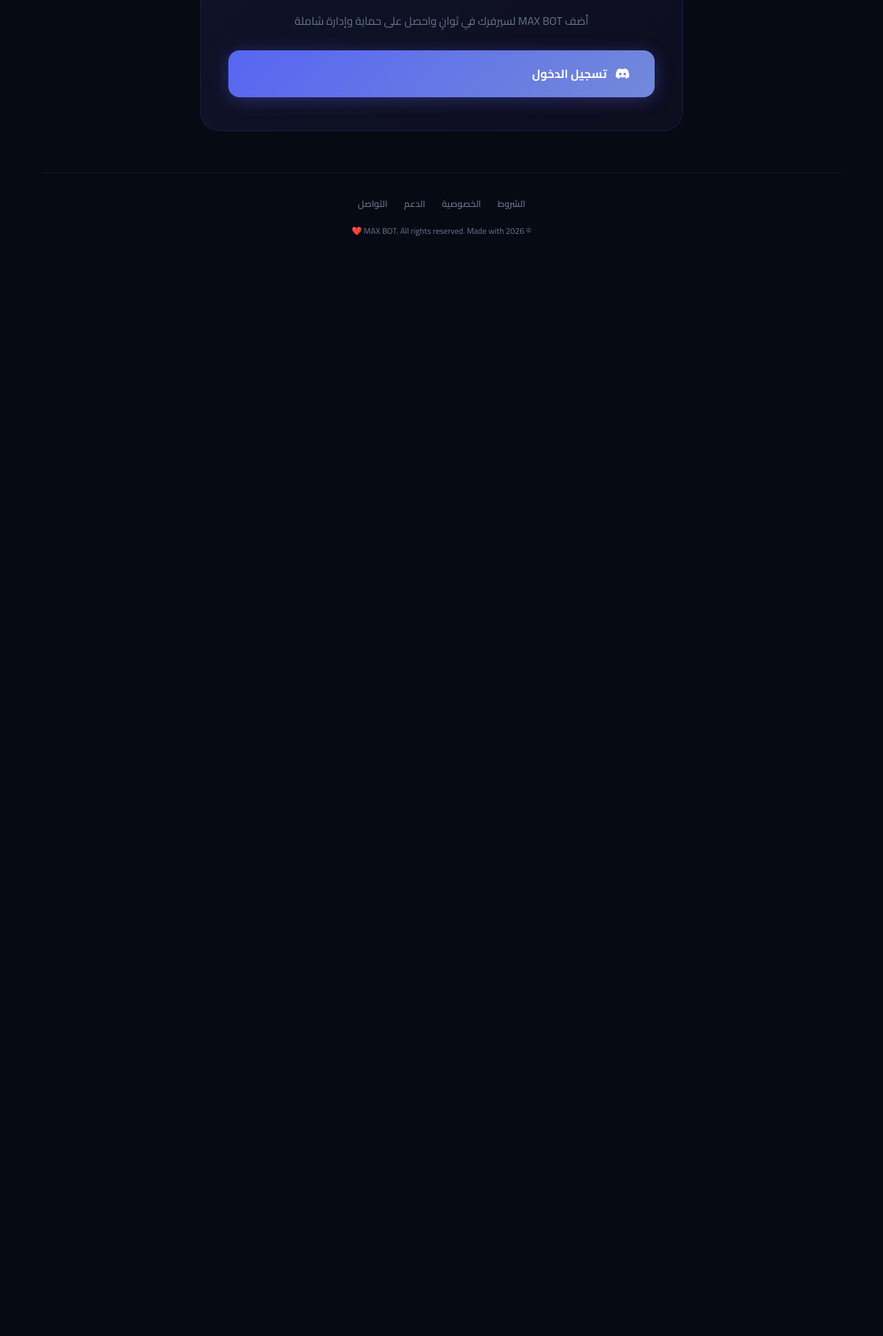
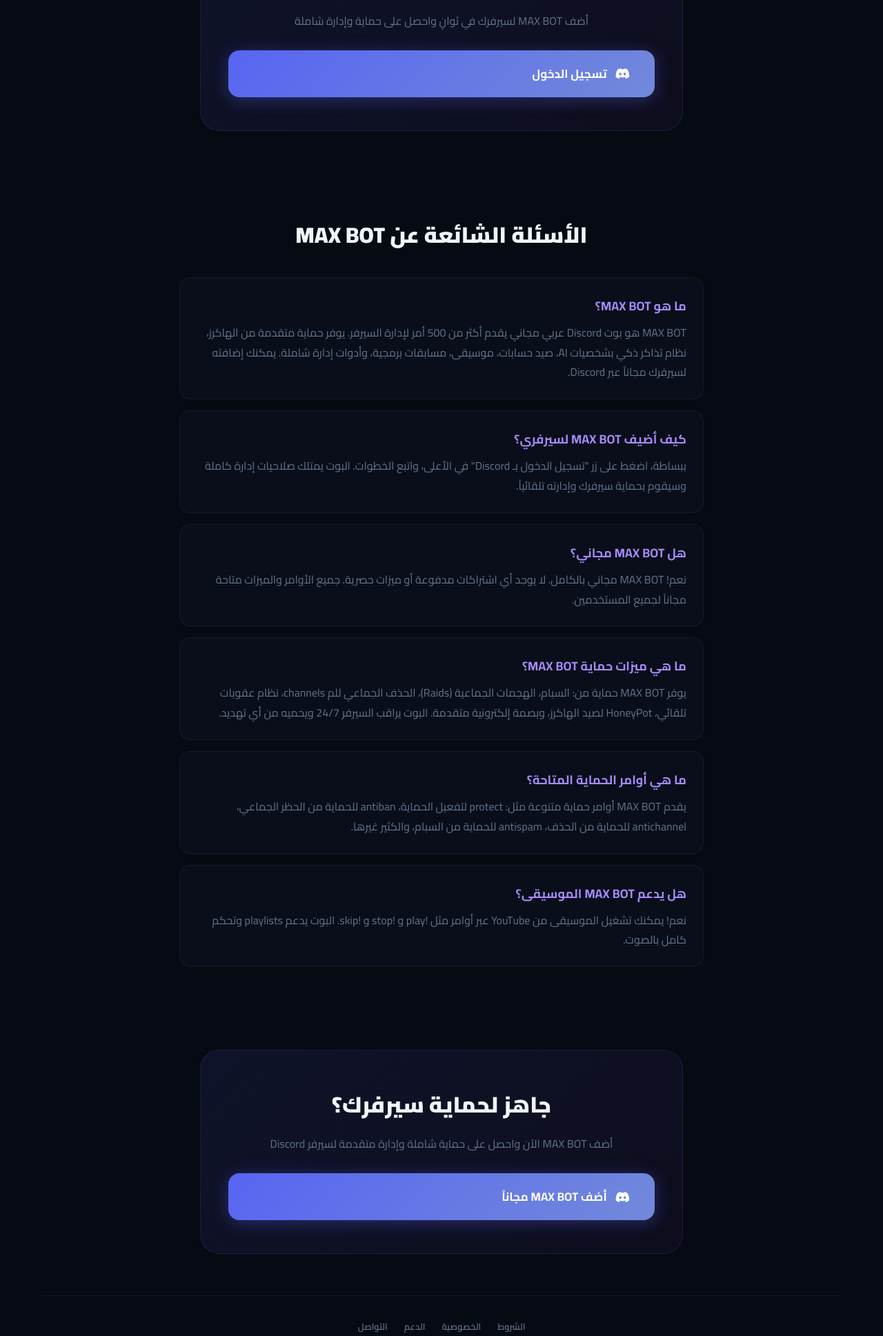
Before and after one commit to max-bot96/maxbot-railway, a Flask app: page / in a window 1280 px wide. Shown: the part 2300-4237 px from the top of the page at 69% size. Before the commit the page ends 2642 px from the top, so only its background shows below. Run offline with Flask 3, Linux system fonts and the light colour scheme.

Commit message:
Improve SEO for max bot search ranking

```diff
--- a/templates/landing.html
+++ b/templates/landing.html
@@ -3,22 +3,22 @@
 <head>
     <meta charset="UTF-8">
     <meta name="viewport" content="width=device-width, initial-scale=1.0">
-    <title>MAX BOT - بوت Discord احترافي متكامل | إدارة وحماية وتذاكر</title>
-    <meta name="description" content="MAX BOT هو بوت Discord احترافي عربي متكامل. يوفر حماية متقدمة، نظام تذاكر ذكي، صيد هاكرز، موسيقى، وأوامر إدارة شاملة. مجاناً بالكامل.">
-    <meta name="keywords" content="discord bot, بوت ديسكورد, بوت عربي, إدارة سيرفر, حماية, تذاكر, صيد, موسيقى, MAX BOT, discord management, server protection, discord bot free, بوت ديسكورد مجاني">
+    <title>MAX BOT - بوت Discord احترافي مجاني | حماية وإدارة وتذاكر 2026</title>
+    <meta name="description" content="MAX BOT هو أفضل بوت Discord عربي مجاني. يوفر حماية متقدمة من الهاكرز، نظام تذاكر ذكي، صيد حسابات، موسيقى، وأكثر من 500 أمر إدارة. أضفه لسيرفرك الآن مجاناً!">
+    <meta name="keywords" content="max bot, ماكس بوت, discord bot, بوت ديسكورد, بوت عربي, بوت مجاني, إدارة سيرفر, حماية, تذاكر, صيد, موسيقى, discord management, server protection, discord bot free, بوت ديسكورد مجاني, افضل بوت ديسكورد, best discord bot, discord bot 2026, بوت حماية سيرفر, بوت تذاكر, حماية من الهاكرز, صيد حسابات ديسكورد">
     <meta name="author" content="MAX BOT Team">
-    <meta name="robots" content="index, follow, max-snippet:-1, max-image-preview:large">
-    <meta name="googlebot" content="index, follow">
-    <meta name="google-site-verification" content="TKGqCUFlUr5fw6fyzN5o_4fC-vw8ufDql1yvEdt4H6g" />
-    <meta property="og:title" content="MAX BOT - بوت Discord احترافي متكامل">
-    <meta property="og:description" content="بوت Discord عربي مع حماية متقدمة، تذاكر ذكية، صيد هاكرز، موسيقى، وأكثر. مجاني بالكامل.">
+    <meta name="robots" content="index, follow, max-snippet:-1, max-image-preview:large, max-video-preview:-1">
+    <meta name="googlebot" content="index, follow, max-snippet:-1, max-image-preview:large">
+    <meta name="theme-color" content="#6366f1">
+    <meta property="og:title" content="MAX BOT - أفضل بوت Discord عربي مجاني 2026">
+    <meta property="og:description" content="بوت Discord عربي مجاني مع حماية متقدمة، تذاكر ذكية، صيد هاكرز، موسيقى، وأكثر من 500 أمر. أضفه لسيرفرك الآن!">
     <meta property="og:type" content="website">
     <meta property="og:url" content="https://web-production-f6fb8.up.railway.app">
     <meta property="og:site_name" content="MAX BOT">
     <meta property="og:locale" content="ar_AR">
     <meta name="twitter:card" content="summary_large_image">
-    <meta name="twitter:title" content="MAX BOT - بوت Discord احترافي">
-    <meta name="twitter:description" content="بوت Discord عربي متكامل. حماية، تذاكر، صيد، موسيقى. مجاني.">
+    <meta name="twitter:title" content="MAX BOT - أفضل بوت Discord عربي مجاني 2026">
+    <meta name="twitter:description" content="بوت Discord عربي مجاني. حماية، تذاكر، صيد، موسيقى. أضفه الآن!">
     <link rel="canonical" href="https://web-production-f6fb8.up.railway.app">
     <link href="https://fonts.googleapis.com/css2?family=Cairo:wght@300;400;500;600;700;800;900&display=swap" rel="stylesheet">
     <link rel="stylesheet" href="https://cdnjs.cloudflare.com/ajax/libs/font-awesome/6.4.0/css/all.min.css">
@@ -27,11 +27,15 @@
         "@context": "https://schema.org",
         "@type": "SoftwareApplication",
         "name": "MAX BOT",
+        "alternateName": ["ماكس بوت", "Max Bot Discord", "MAX BOT Discord"],
         "applicationCategory": "SocialNetworkingApplication",
         "operatingSystem": "Discord",
-        "description": "بوت Discord احترافي عربي مع حماية متقدمة وتذاكر ذكية ونظام صيد وموسيقى",
+        "description": "بوت Discord احترافي عربي مجاني مع حماية متقدمة وتذاكر ذكية ونظام صيد وموسيقى وأكثر من 500 أمر إدارة",
         "url": "https://web-production-f6fb8.up.railway.app",
-        "offers": { "@type": "Offer", "price": "0", "priceCurrency": "USD" }
+        "screenshot": "https://web-production-f6fb8.up.railway.app/static/screenshot.png",
+        "offers": { "@type": "Offer", "price": "0", "priceCurrency": "USD" },
+        "author": { "@type": "Organization", "name": "MAX BOT Team" },
+        "aggregateRating": { "@type": "AggregateRating", "ratingValue": "4.8", "ratingCount": "150" }
     }
     </script>
     <style>
@@ -179,6 +183,48 @@
             </div>
         </section>
 
+        <section class="faq-section" style="max-width:800px;margin:60px auto;padding:0 20px">
+            <h2 style="font-size:32px;font-weight:900;text-align:center;margin-bottom:32px">الأسئلة الشائعة عن MAX BOT</h2>
+
+            <div style="background:rgba(12,18,32,0.6);border:1px solid rgba(255,255,255,0.06);border-radius:16px;padding:24px;margin-bottom:16px">
+                <h3 style="color:var(--accent);font-size:18px;margin-bottom:8px">ما هو MAX BOT؟</h3>
+                <p style="color:var(--text3);line-height:1.8">MAX BOT هو بوت Discord عربي مجاني يقدم أكثر من 500 أمر لإدارة السيرفر. يوفر حماية متقدمة من الهاكرز، نظام تذاكر ذكي بشخصيات AI، صيد حسابات، موسيقى، مسابقات برمجية، وأدوات إدارة شاملة. يمكنك إضافته لسيرفرك مجاناً عبر Discord.</p>
+            </div>
+
+            <div style="background:rgba(12,18,32,0.6);border:1px solid rgba(255,255,255,0.06);border-radius:16px;padding:24px;margin-bottom:16px">
+                <h3 style="color:var(--accent);font-size:18px;margin-bottom:8px">كيف أضيف MAX BOT لسيرفري؟</h3>
+                <p style="color:var(--text3);line-height:1.8">ببساطة، اضغط على زر "تسجيل الدخول بـ Discord" في الأعلى، واتبع الخطوات. البوت يمتلك صلاحيات إدارة كاملة وسيقوم بحماية سيرفرك وإدارته تلقائياً.</p>
+            </div>
+
+            <div style="background:rgba(12,18,32,0.6);border:1px solid rgba(255,255,255,0.06);border-radius:16px;padding:24px;margin-bottom:16px">
+                <h3 style="color:var(--accent);font-size:18px;margin-bottom:8px">هل MAX BOT مجاني؟</h3>
+                <p style="color:var(--text3);line-height:1.8">نعم! MAX BOT مجاني بالكامل. لا يوجد أي اشتراكات مدفوعة أو ميزات حصرية. جميع الأوامر والميزات متاحة مجاناً لجميع المستخدمين.</p>
+            </div>
+
+            <div style="background:rgba(12,18,32,0.6);border:1px solid rgba(255,255,255,0.06);border-radius:16px;padding:24px;margin-bottom:16px">
+                <h3 style="color:var(--accent);font-size:18px;margin-bottom:8px">ما هي ميزات حماية MAX BOT؟</h3>
+                <p style="color:var(--text3);line-height:1.8">يوفر MAX BOT حماية من: السبام، الهجمات الجماعية (Raids)، الحذف الجماعي للم channels، نظام عقوبات تلقائي، HoneyPot لصيد الهاكرز، وبصمة إلكترونية متقدمة. البوت يراقب السيرفر 24/7 ويحميه من أي تهديد.</p>
+            </div>
+
+            <div style="background:rgba(12,18,32,0.6);border:1px solid rgba(255,255,255,0.06);border-radius:16px;padding:24px;margin-bottom:16px">
+                <h3 style="color:var(--accent);font-size:18px;margin-bottom:8px">ما هي أوامر الحماية المتاحة؟</h3>
+                <p style="color:var(--text3);line-height:1.8">يقدم MAX BOT أوامر حماية متنوعة مثل: protect لتفعيل الحماية، antiban للحماية من الحظر الجماعي، antichannel للحماية من الحذف، antispam للحماية من السبام، والكثير غيرها.</p>
+            </div>
+
+            <div style="background:rgba(12,18,32,0.6);border:1px solid rgba(255,255,255,0.06);border-radius:16px;padding:24px;margin-bottom:16px">
+                <h3 style="color:var(--accent);font-size:18px;margin-bottom:8px">هل يدعم MAX BOT الموسيقى؟</h3>
+                <p style="color:var(--text3);line-height:1.8">نعم! يمكنك تشغيل الموسيقى من YouTube عبر أوامر مثل !play و !stop و !skip. البوت يدعم playlists وتحكم كامل بالصوت.</p>
+            </div>
+        </section>
+
+        <section class="cta">
+            <div class="cta-box">
+                <h2>جاهز لحماية سيرفرك؟</h2>
+                <p>أضف MAX BOT الآن واحصل على حماية شاملة وإدارة متقدمة لسيرفر Discord</p>
+                <a href="/login" class="btn btn1"><i class="fab fa-discord"></i> أضف MAX BOT مجاناً</a>
+            </div>
+        </section>
+
         <footer>
             <div class="flinks">
                 <a href="/terms">الشروط</a>
```
